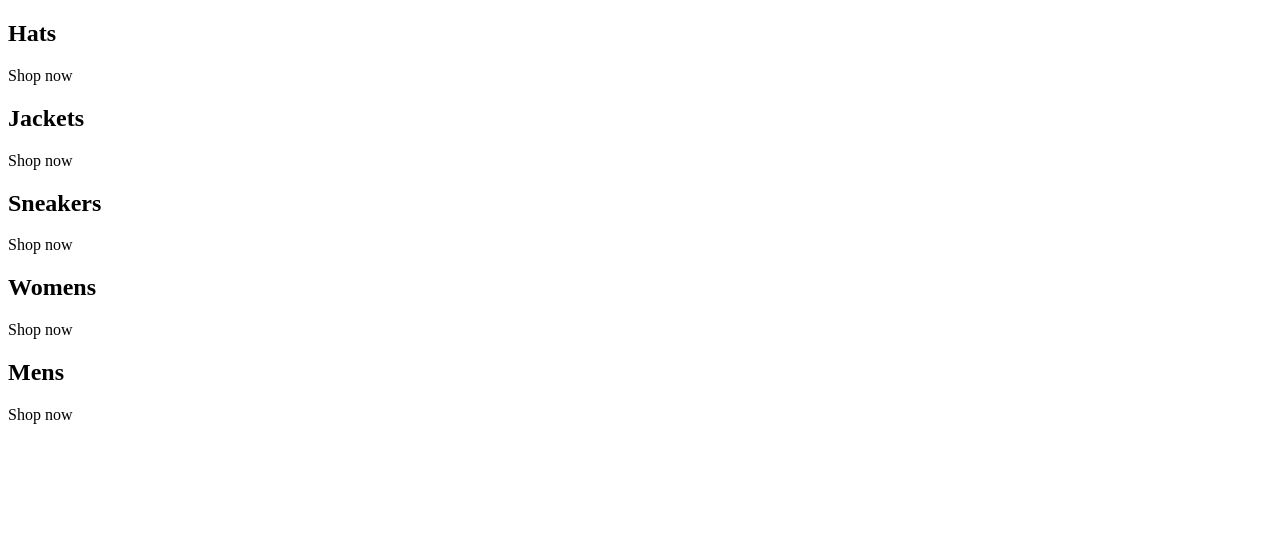
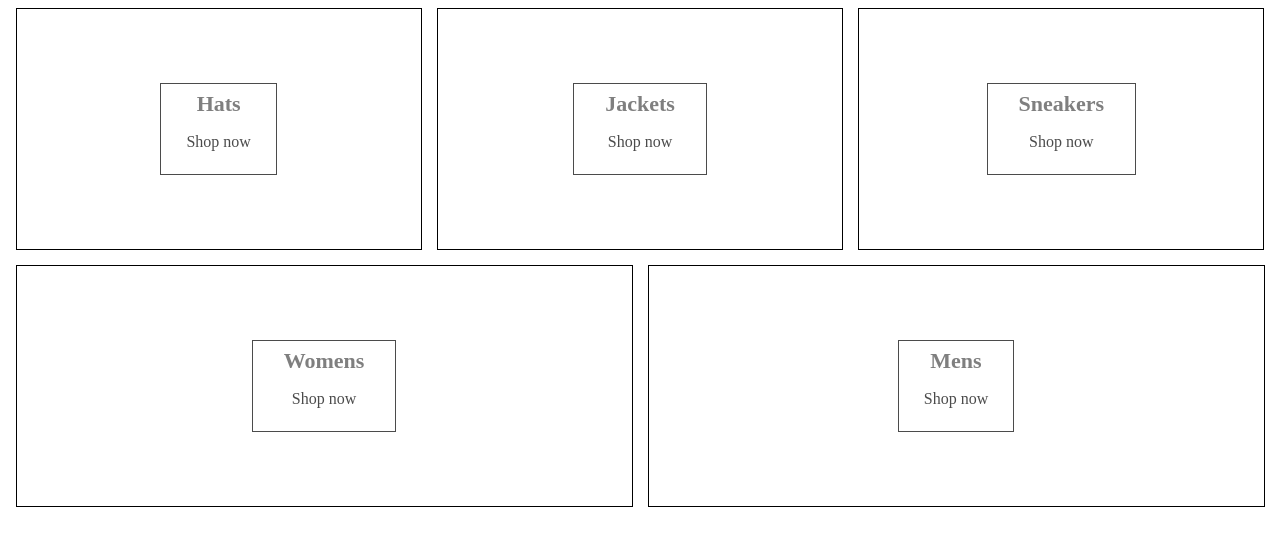
Before and after one commit to Johnjohnn/E-commerce, a React (Create React App) app: page / in a window 1280 px wide. Shown: the top 546 px of the page. Built offline with nearby package versions, Linux system fonts and the light colour scheme.

Commit message:
saving before wrapping up

```diff
--- a/src/App.js
+++ b/src/App.js
@@ -1,5 +1,4 @@
-import logo from './logo.svg';
-import './App.css';
+import './categories.styles.scss';
 
 const App = () =>{
   const categories = [
@@ -26,7 +25,7 @@ const App = () =>{
 ];
   return (
     <div className="categories-container">
-      {categories.map(({title}) => ( <div className='category-container'>
+      {categories.map(({title, id}) => ( <div key={id} className='category-container'>
      <div className='category-body-container'>
       <h2>{title}</h2>
       <p>Shop now</p>
```
